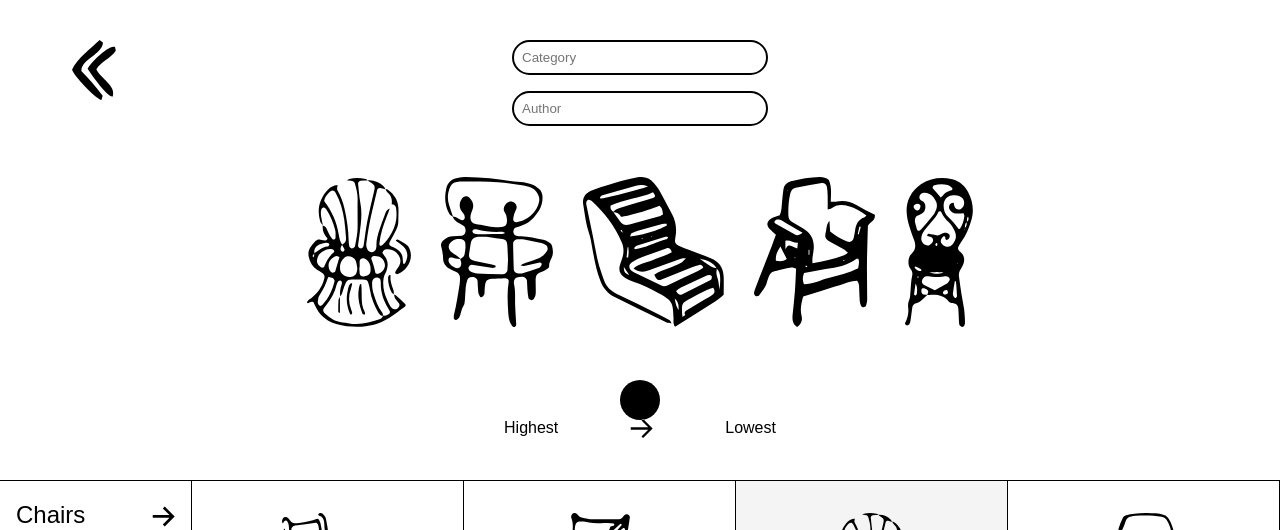
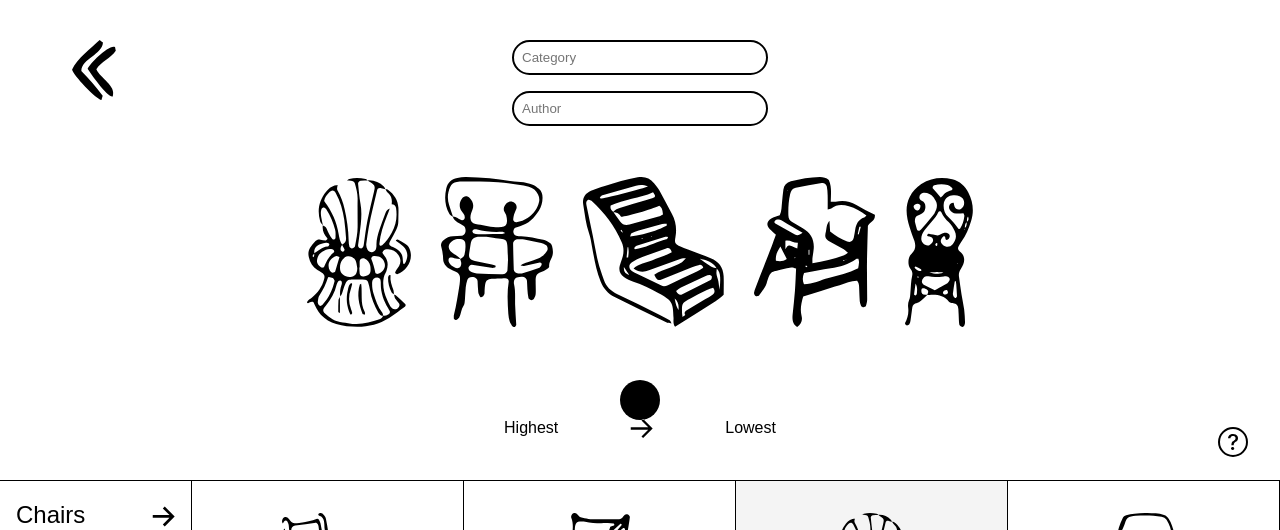
Before and after one commit to NETERNOT/CM_Design_as_Art, a React (Vite) app: page /customsorting in a window 1280 px wide. Shown: the top 530 px of the page. Built offline with nearby package versions, Linux system fonts and the light colour scheme.

Commit message:
info button added

```diff
--- a/src/pages/Sorting/Sorting.css
+++ b/src/pages/Sorting/Sorting.css
@@ -163,6 +163,7 @@
   .hint-text {
     margin-top: 20px;
     font-size: 1rem;
+    text-align: center;
   }
 
   /* Hide scrollbar but keep functionality */
--- a/src/pages/Sorting/Sorting.tsx
+++ b/src/pages/Sorting/Sorting.tsx
@@ -344,6 +344,8 @@ const SortingGame: React.FC = () => {
         }`}
       >
         Reorder the chairs to discover all three categories!
+        <br/>
+        From Highest to Lowest
       </div>
 
       <img src={Bruno} className="Author"></img>
--- a/src/pages/customSorting/CustomSorting.css
+++ b/src/pages/customSorting/CustomSorting.css
@@ -20,6 +20,7 @@
 }
 
 #upperSection {
+  position: relative;
   display: flex;
   height: 60vh;
   width: 100%;
@@ -280,3 +281,28 @@ input{
   padding-top: 1rem;
   cursor: pointer;
 }
+
+#instructions{
+  position: absolute;
+  bottom: 1rem;
+  right: 2rem;
+
+  &>p{
+    position: absolute;
+    right: 0;
+    bottom: calc(100% + 0rem);
+    width: 24rem;
+    background-color: white;
+    border-radius: 1rem;
+    border: 1px solid black;
+    padding: 1rem;
+
+    opacity: 0;
+    transition: all 0.5s ease;
+    pointer-events: none;
+    }
+  &:hover>p{
+    opacity: 1;
+    bottom: calc(100% + 1rem);
+  }
+}
--- a/src/pages/customSorting/CustomSorting.tsx
+++ b/src/pages/customSorting/CustomSorting.tsx
@@ -2,6 +2,7 @@ import React, { useState, useEffect } from "react";
 import { Link } from "react-router-dom";
 import { motion, Reorder } from "framer-motion";
 import "./CustomSorting.css";
+import infoIcon from "../../assets/info.svg";
 
 import Chair01 from "../../assets/chairs/chair01.svg";
 import Chair02 from "../../assets/chairs/chair02.svg";
@@ -357,6 +358,19 @@ const CustomSortingGame: React.FC = () => {
           </svg>
           Lowest
         </p>
+
+        <div id="instructions">
+          <img src={infoIcon}/>
+          <p>
+            Drag and drop the chairs to arrange them in your preferred order.
+            <br />
+            Hover a chair to reveal the remove button.
+            <br />
+            Click on a chair in the lower menu to add it to your selection, up to 5.
+            <br />
+            Click on the "Collections" tab to see combinations created by other users.
+          </p>
+        </div>
       </div>
 
       <div id="lowerSection">
```
Also changed, not shown: src/assets/info.svg (added).
